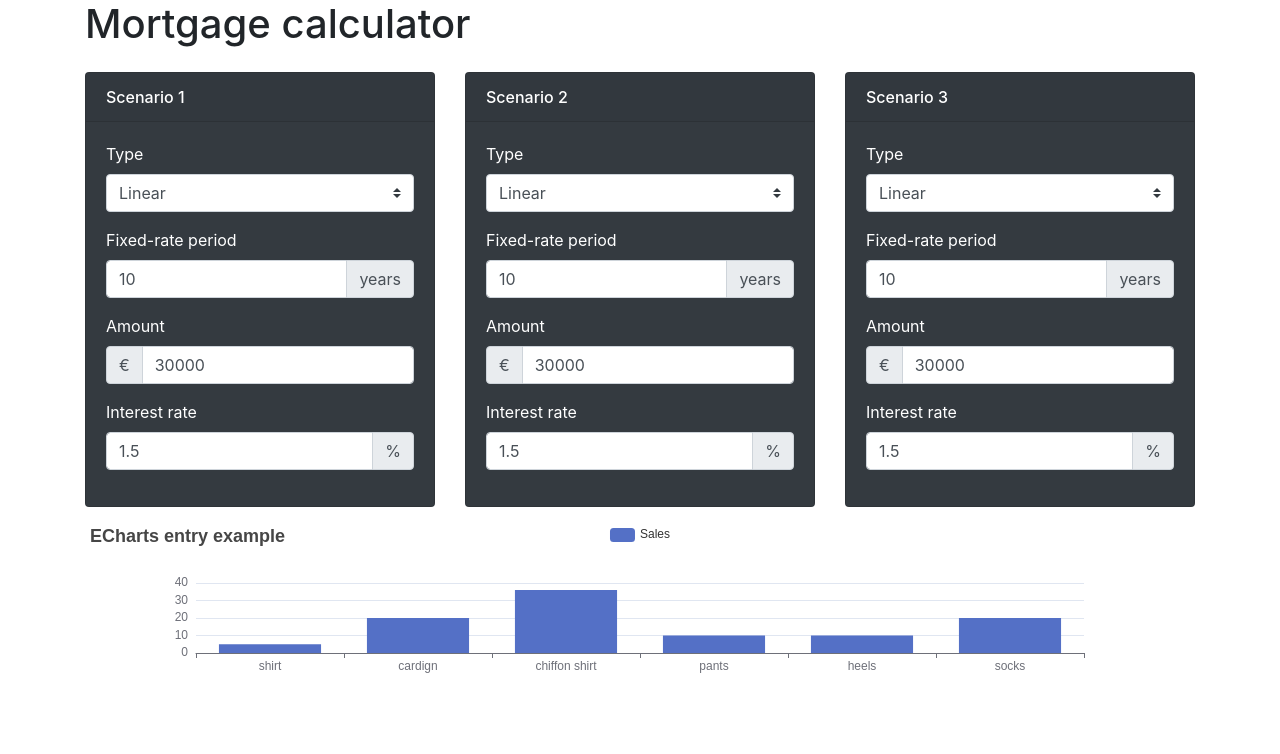
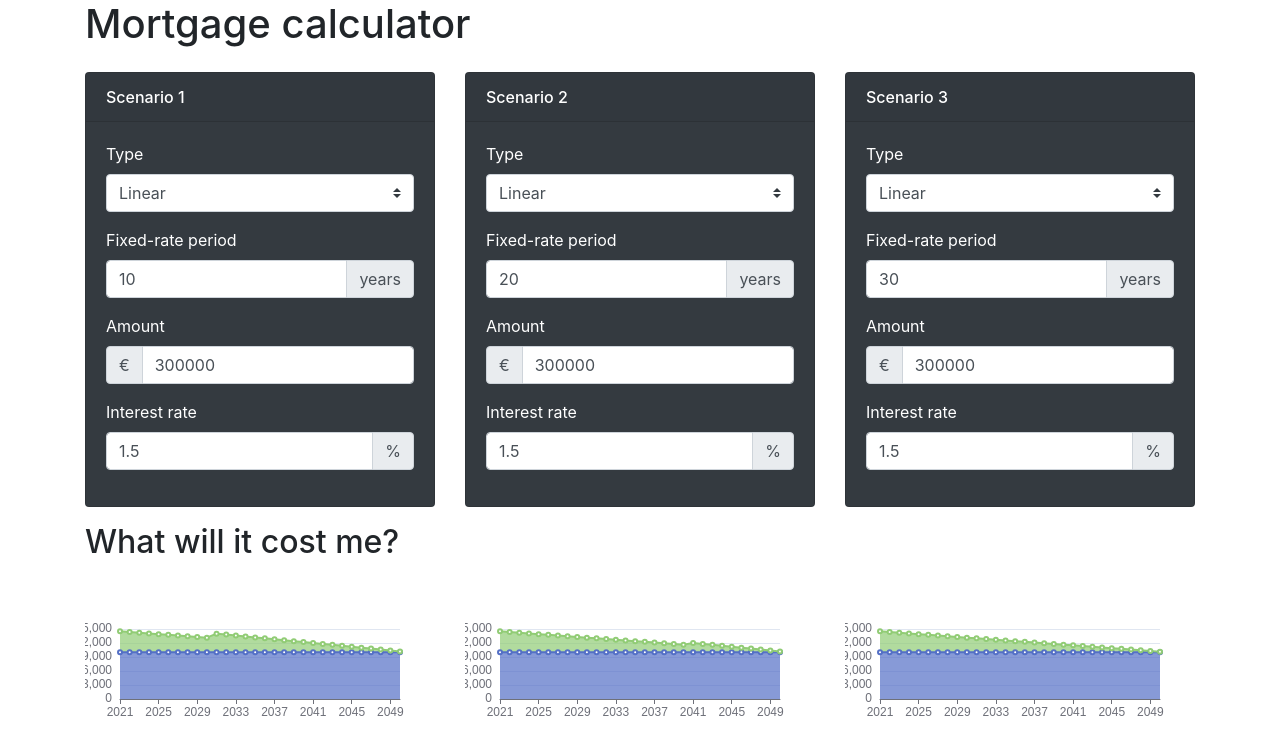
Before and after one commit to timseverien/mortgage-calculator, a Nuxt app: page / in a window 1280 px wide. Shown: the top 754 px of the page. Built offline with nearby package versions, Linux system fonts and the light colour scheme.

Commit message:
Show costs over time chart

```diff
--- a/components/CostsOverTimeChart.vue
+++ b/components/CostsOverTimeChart.vue
@@ -6,36 +6,52 @@
 /* global echarts */
 
 export default {
+  props: {
+    data: {
+      required: true,
+      type: Array,
+    },
+
+    scenario: {
+      required: true,
+      type: Object,
+    },
+  },
+
   data() {
+    const currentYear = new Date().getFullYear()
+
+    const series = [
+      {
+        data: this.data.map((c) => c.amount),
+        name: `${this.scenario.name} repayment`,
+        stack: this.scenario.key,
+        type: 'line',
+        areaStyle: {},
+      },
+      {
+        data: this.data.map((c) => c.interest),
+        name: `${this.scenario.name} interest`,
+        stack: this.scenario.key,
+        type: 'line',
+        areaStyle: {},
+      },
+    ]
+
     return {
       chart: null,
 
       chartOptions: {
-        title: {
-          text: 'ECharts entry example',
-        },
-        tooltip: {},
-        legend: {
-          data: ['Sales'],
+        series,
+        tooltip: {
+          trigger: 'axis',
         },
         xAxis: {
-          data: [
-            'shirt',
-            'cardign',
-            'chiffon shirt',
-            'pants',
-            'heels',
-            'socks',
-          ],
+          boundaryGap: false,
+          data: this.data.map((c) => currentYear + c.year),
+          type: 'category',
         },
         yAxis: {},
-        series: [
-          {
-            name: 'Sales',
-            type: 'bar',
-            data: [5, 20, 36, 10, 10, 20],
-          },
-        ],
       },
     }
   },
--- a/components/ScenarioSettingsCard.vue
+++ b/components/ScenarioSettingsCard.vue
@@ -76,6 +76,11 @@ export default {
       type: String,
     },
 
+    period: {
+      required: true,
+      type: Number,
+    },
+
     type: {
       default: 'linear',
       type: String,
@@ -112,10 +117,19 @@ export default {
 
     interestRateModel: {
       get() {
-        return this.interestRate.toString()
+        return (100 * this.interestRate).toString()
       },
       set(value) {
-        this.$emit('change:interestRate', Number.parseFloat(value))
+        this.$emit('change:interestRate', Number.parseFloat(value) / 100)
+      },
+    },
+
+    periodModel: {
+      get() {
+        return this.period.toString()
+      },
+      set(value) {
+        this.$emit('change:period', Number.parseFloat(value))
       },
     },
 
--- a/pages/index.vue
+++ b/pages/index.vue
@@ -21,14 +21,20 @@
             @change:interestRate="
               handleScenarioChange(scenario, 'interestRate', $event)
             "
+            @change:period="handleScenarioChange(scenario, 'period', $event)"
           />
         </b-card-group>
       </b-col>
     </b-row>
 
+    <h2>What will it cost me?</h2>
+
     <b-row class="section">
-      <b-col>
-        <CostsOverTimeChart />
+      <b-col v-for="scenario in scenarios" :key="scenario.key">
+        <CostsOverTimeChart
+          :scenario="scenario"
+          :data="getCostsOverTime(scenario)"
+        />
       </b-col>
     </b-row>
   </b-container>
@@ -51,10 +57,51 @@ export default {
       return {
         key: `scenario-${index}`,
         name: `Scenario ${index + 1}`,
-        amount: 30000,
-        fixedRatePeriod: 10,
-        interestRate: 1.5,
+        amount: 300000,
+        fixedRatePeriod: 10 + index * 10,
+        interestRate: 0.015,
+        interestRateAfterFixedRatePeriod: 0.02,
+        period: 30,
+        type: 'linear',
       }
+    },
+
+    getAnnuityCostsOvertime(scenario) {
+      return []
+    },
+
+    getCostsOverTime(scenario) {
+      switch (scenario.type) {
+        case 'annuity':
+          return this.getAnnuityCostsOvertime(scenario)
+        case 'linear':
+          return this.getLinearCostsOvertime(scenario)
+      }
+
+      return null
+    },
+
+    getLinearCostsOvertime(scenario) {
+      const amountPerYear = scenario.amount / scenario.period
+
+      const costsPerYear = new Array(scenario.period)
+        .fill()
+        .map((_, yearIndex) => {
+          const amount = amountPerYear
+          const year = yearIndex
+
+          const interestRate =
+            yearIndex < scenario.fixedRatePeriod
+              ? scenario.interestRate
+              : scenario.interestRateAfterFixedRatePeriod
+
+          const interest =
+            (scenario.period - yearIndex) * amountPerYear * interestRate
+
+          return { amount, interest, year }
+        })
+
+      return costsPerYear
     },
 
     handleScenarioChange(scenario, key, value) {
```
